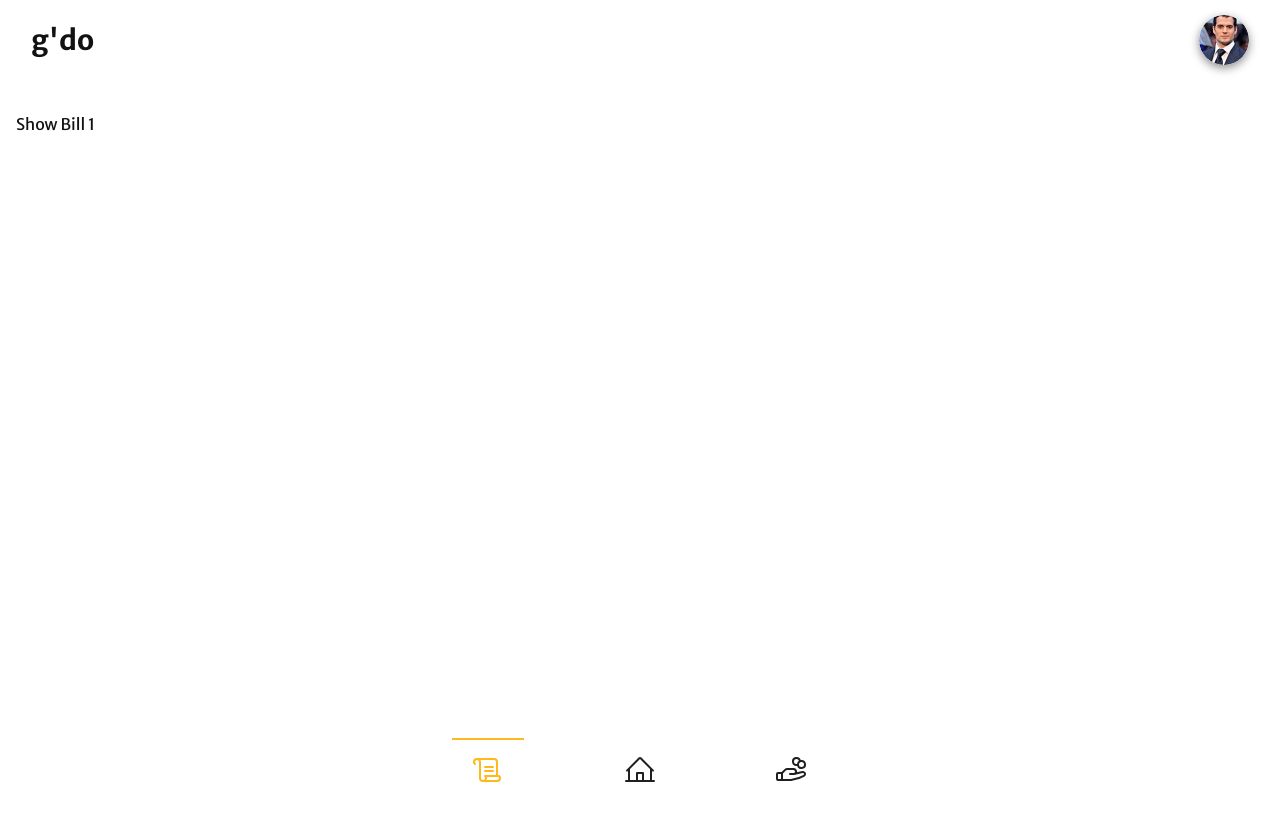
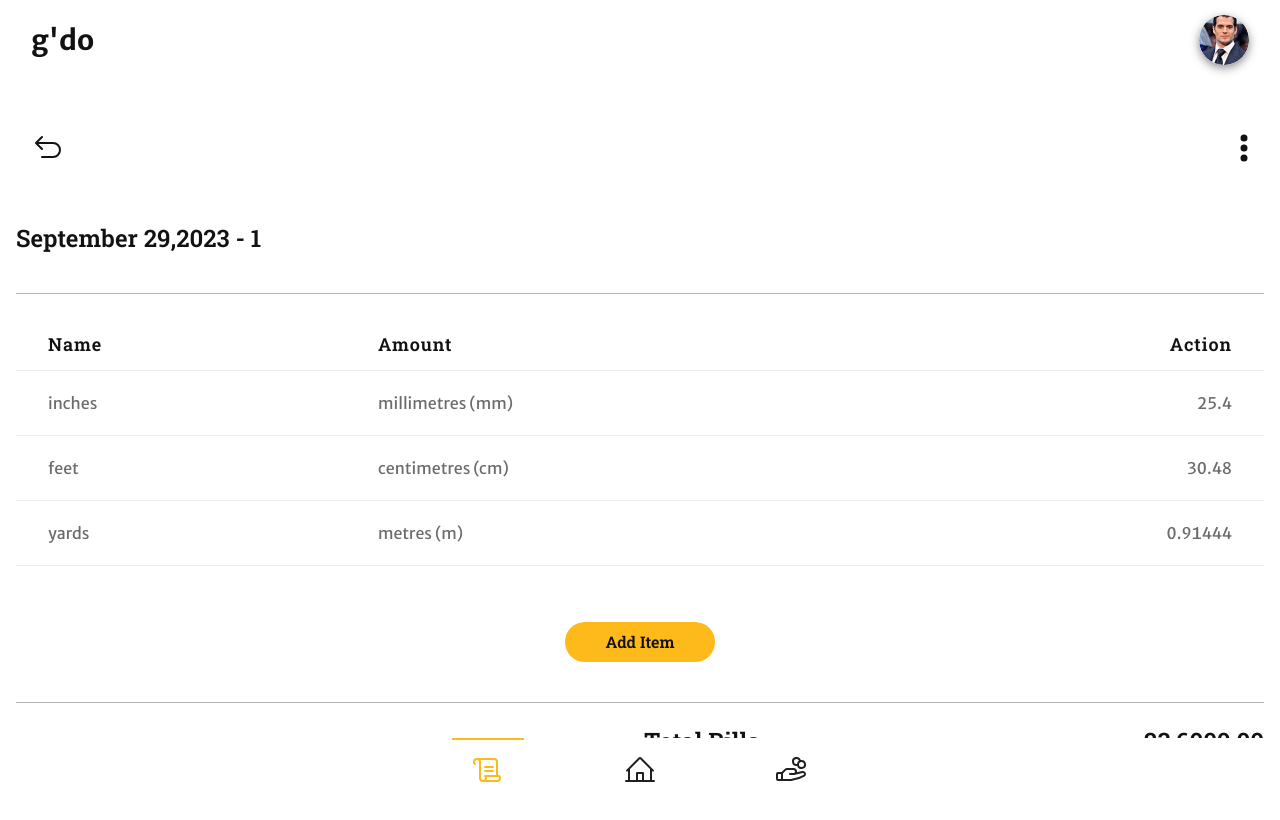
Before and after one commit to gudofabi/gdo-fe, a React (Vite) app: page /bills/1 in a window 1280 px wide. Shown: the top 820 px of the page. Built offline with nearby package versions, Linux system fonts and the light colour scheme; a web font is replaced by a local one.

Commit message:
fix: add show bill page

```diff
--- a/src/pages/Bills/ShowBillPage.tsx
+++ b/src/pages/Bills/ShowBillPage.tsx
@@ -1,8 +1,135 @@
-import { useParams } from "react-router-dom";
+import {
+  Box,
+  Button,
+  HStack,
+  Heading,
+  IconButton,
+  Menu,
+  MenuButton,
+  MenuItem,
+  MenuList,
+  Table,
+  TableCaption,
+  TableContainer,
+  Tbody,
+  Td,
+  Th,
+  Thead,
+  Tr,
+} from "@chakra-ui/react";
+import {
+  ArrowUUpLeft,
+  DotsThreeOutlineVertical,
+  PencilSimple,
+  TrashSimple,
+} from "@phosphor-icons/react";
+import { useParams, useNavigate } from "react-router-dom";
 
 function ShowBillPage() {
   const { billsId } = useParams();
-  return <div>Show Bill {billsId}</div>;
+  const navigation = useNavigate();
+
+  return (
+    <Box paddingBottom={20}>
+      <HStack justifyContent="space-between" alignContent="center" paddingY={4}>
+        <Button onClick={() => navigation(-1)} variant="ghost">
+          <ArrowUUpLeft size={32} />
+        </Button>
+        <Menu>
+          <MenuButton
+            as={IconButton}
+            aria-label="Options"
+            icon={<DotsThreeOutlineVertical size={32} weight="fill" />}
+            variant="ghost"
+          />
+          <MenuList>
+            <MenuItem icon={<PencilSimple size={32} />}>Update</MenuItem>
+            <MenuItem icon={<TrashSimple size={32} color="tomato" />}>
+              Delete
+            </MenuItem>
+          </MenuList>
+        </Menu>
+      </HStack>
+      <Box paddingY={10}>
+        <Heading fontSize="2xl">September 29,2023 - {billsId}</Heading>
+      </Box>
+      <TableContainer borderTop="1px" borderBottom="1px" borderColor="gray.300">
+        <Table variant="simple" size="lg">
+          <TableCaption>
+            <Button
+              borderRadius="30px"
+              paddingX={10}
+              backgroundColor="yellow.400"
+              paddingY={3}
+              textColor="gray.800"
+              _hover={{
+                bg: "yellow.500",
+              }}
+              marginY={8}
+            >
+              Add Item
+            </Button>
+          </TableCaption>
+          <Thead>
+            <Tr paddingY={4}>
+              <Th
+                fontFamily="heading"
+                fontSize="lg"
+                color="gray.800"
+                textTransform="capitalize"
+                paddingTop={10}
+              >
+                Name
+              </Th>
+              <Th
+                fontFamily="heading"
+                fontSize="lg"
+                color="gray.800"
+                textTransform="capitalize"
+                paddingTop={10}
+              >
+                Amount
+              </Th>
+              <Th
+                fontFamily="heading"
+                fontSize="lg"
+                color="gray.800"
+                textTransform="capitalize"
+                paddingTop={10}
+                textAlign="right"
+              >
+                Action
+              </Th>
+            </Tr>
+          </Thead>
+          <Tbody color="gray.600">
+            <Tr>
+              <Td>inches</Td>
+              <Td>millimetres (mm)</Td>
+              <Td isNumeric>25.4</Td>
+            </Tr>
+            <Tr>
+              <Td>feet</Td>
+              <Td>centimetres (cm)</Td>
+              <Td isNumeric>30.48</Td>
+            </Tr>
+            <Tr>
+              <Td>yards</Td>
+              <Td>metres (m)</Td>
+              <Td isNumeric>0.91444</Td>
+            </Tr>
+          </Tbody>
+        </Table>
+      </TableContainer>
+      <HStack justifyContent="space-between" paddingY={6}>
+        <Box w={["0", "50%"]}></Box>
+        <Box w={["100%", "50%"]} display="flex" justifyContent="space-between">
+          <Heading fontSize="2xl">Total Bills</Heading>
+          <Heading fontSize="2xl">23,6000.00</Heading>
+        </Box>
+      </HStack>
+    </Box>
+  );
 }
 
 export default ShowBillPage;
```
